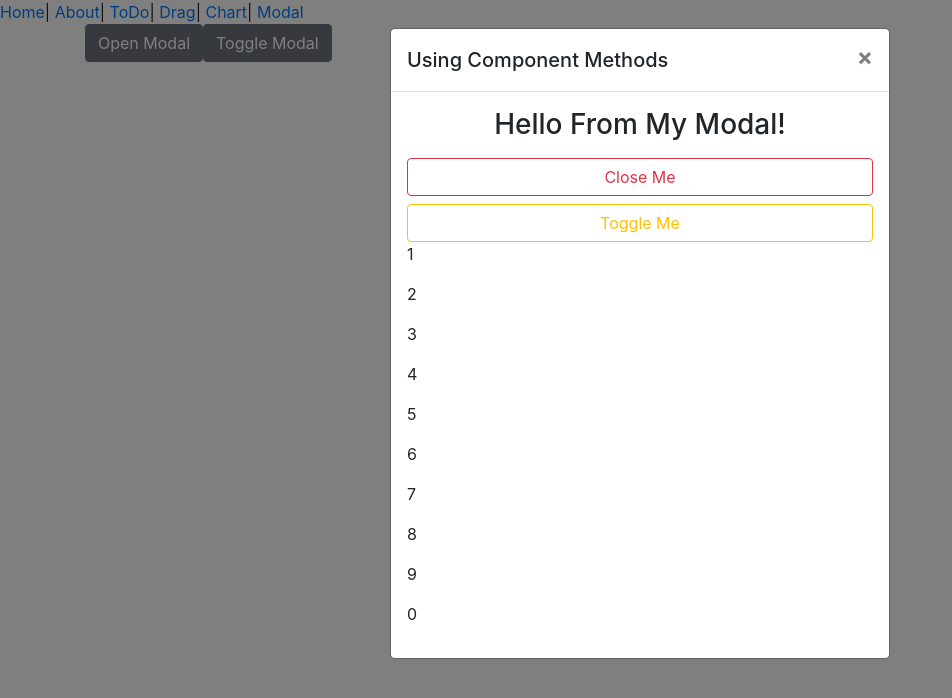
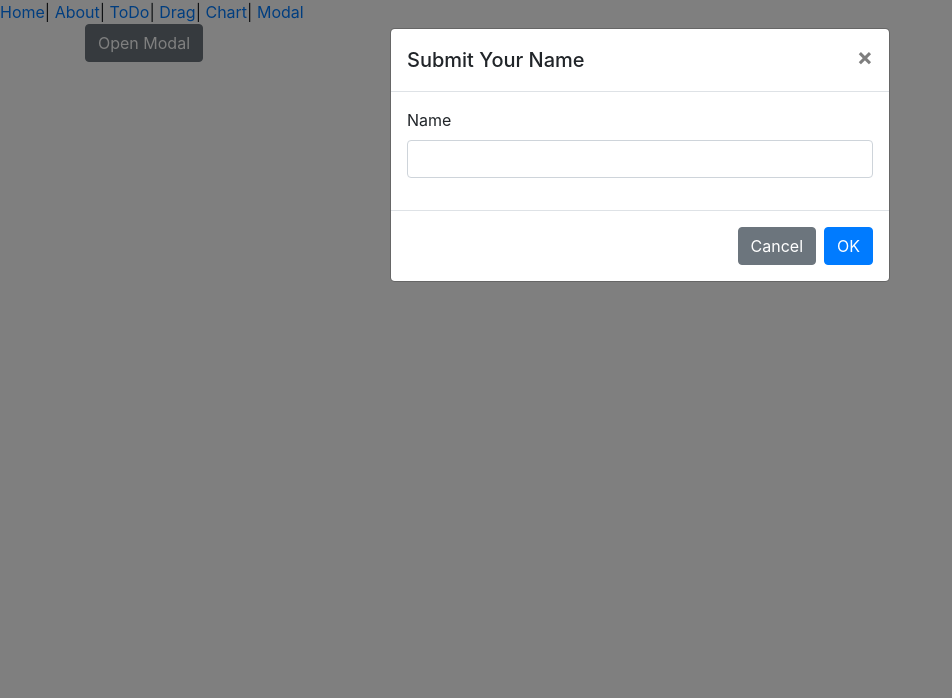
Before and after one commit to otera/hello-vue, a Vue app: page /modal in a window 1280 px wide. Both pictures are taken after a click on the button "Open Modal". Shown: the top 698 px of the page, without its empty margins (0-952 px from the left). Built offline with nearby package versions, Linux system fonts and the light colour scheme.

Commit message:
親コンポーネントのボタンからモーダルを表示させる

```diff
--- a/src/components/Modal.vue
+++ b/src/components/Modal.vue
@@ -1,33 +1,69 @@
 <template>
-  <div>
-    <b-button @click="showModal" ref="btnShow">Open Modal</b-button>
-    <b-button @click="toggleModal" ref="btnToggle">Toggle Modal</b-button>
-
-    <b-modal id="modal-tall" ref="my-modal" hide-footer title="Using Component Methods">
-      <div class="d-block text-center">
-        <h3>Hello From My Modal!</h3>
-      </div>
-      <b-button class="mt-3" variant="outline-danger" block @click="hideModal">Close Me</b-button>
-      <b-button class="mt-2" variant="outline-warning" block @click="toggleModal">Toggle Me</b-button>
-      <p v-for="(item,index) in [1,2,3,4,5,6,7,8,9,0]" :key="index">{{item}}</p>
-    </b-modal>
-  </div>
+  <b-modal
+    id="modal-prevent-closing"
+    ref="modal"
+    title="Submit Your Name"
+    @show="resetModal"
+    @hidden="resetModal"
+    @ok="handleOk"
+  >
+    <form ref="form" @submit.stop.prevent="handleSubmit">
+      <b-form-group
+        :state="nameState"
+        label="Name"
+        label-for="name-input"
+        invalid-feedback="Name is required"
+      >
+        <b-form-input
+          id="name-input"
+          v-model="name"
+          :state="nameState"
+          required
+        ></b-form-input>
+      </b-form-group>
+    </form>
+  </b-modal>
 </template>
 
 <script>
 export default {
   name: "ModalComponent",
+  data() {
+    return {
+      name: "",
+      nameState: null,
+      submittedNames: [],
+    };
+  },
   methods: {
-    showModal() {
-      this.$refs["my-modal"].show();
+    checkFormValidity() {
+      const valid = this.$refs.form.checkValidity();
+      this.nameState = valid;
+      return valid;
     },
-    hideModal() {
-      this.$refs["my-modal"].hide();
+    resetModal() {
+      this.name = "";
+      this.nameState = null;
     },
-    toggleModal() {
-      // We pass the ID of the button that we want to return focus to
-      // when the modal has hidden
-      this.$refs["my-modal"].toggle("#toggle-btn");
+    handleOk(bvModalEvt) {
+      // Prevent modal from closing
+      bvModalEvt.preventDefault();
+      // Trigger submit handler
+      this.handleSubmit();
+    },
+    handleSubmit() {
+      // Exit when the form isn't valid
+      if (!this.checkFormValidity()) {
+        return;
+      }
+      // Push the name to submitted names
+      this.submittedNames.push(this.name);
+
+      console.log(this.submittedNames);
+      // Hide the modal manually
+      this.$nextTick(() => {
+        this.$bvModal.hide("modal-prevent-closing");
+      });
     },
   },
 };
--- a/src/views/ViewModal.vue
+++ b/src/views/ViewModal.vue
@@ -1,5 +1,9 @@
 <template>
-  <ModalComponent></ModalComponent>
+  <div>
+    <!-- b-modalのIDで呼べる -->
+    <b-button v-b-modal.modal-prevent-closing>Open Modal</b-button>
+    <ModalComponent />
+  </div>
 </template>
 
 <script>
```
